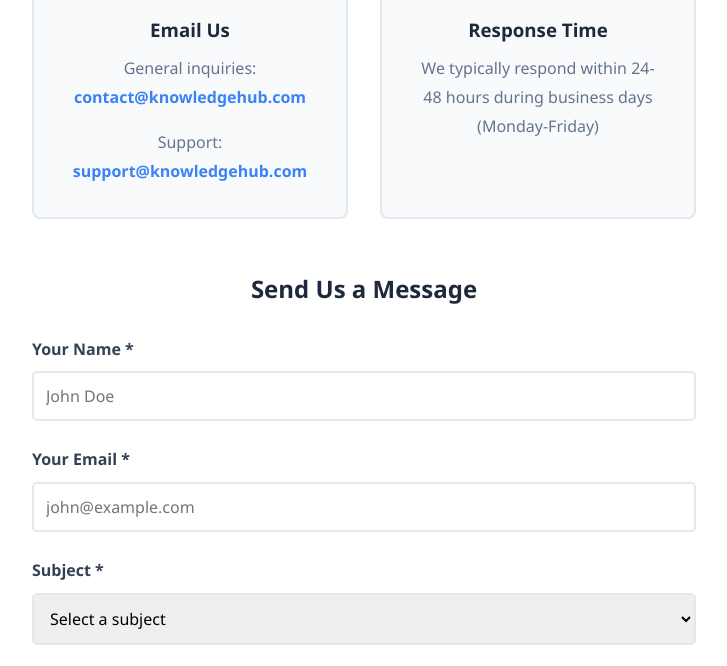
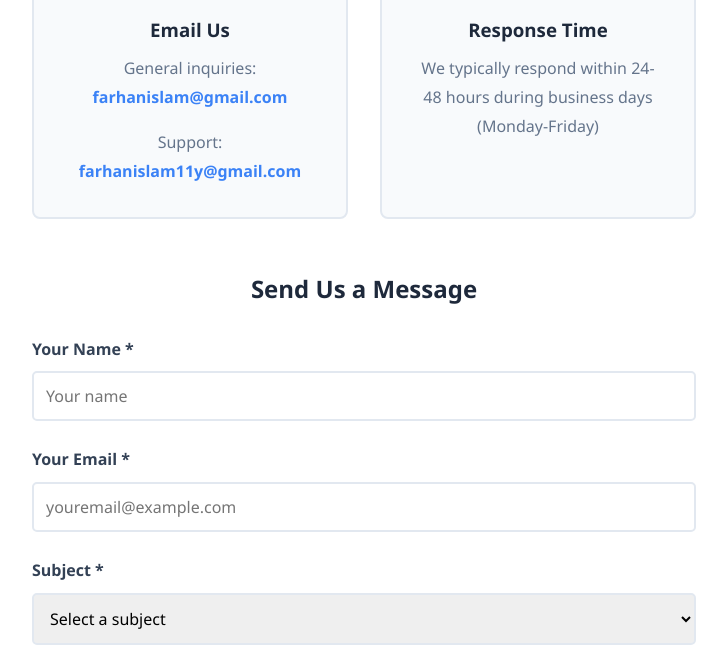
Before and after one commit to Farhan17-code/Finance-today, a plain HTML site: page contact.html in a window 1280 px wide. Shown: the part 686-1352 px from the top of the page, without its empty margins (276-1003 px from the left). Drawn offline with Linux system fonts and the light colour scheme.

Commit message:
Update contact.html

```diff
--- a/contact.html
+++ b/contact.html
@@ -256,9 +256,9 @@
                     <div class="contact-box-icon">📧</div>
                     <h3>Email Us</h3>
                     <p>General inquiries:</p>
-                    <a href="mailto:contact@knowledgehub.com">contact@knowledgehub.com</a>
+                    <a href="farhanislam11y@gmail.com">farhanislam@gmail.com</a>
                     <p style="margin-top: 1rem;">Support:</p>
-                    <a href="mailto:support@knowledgehub.com">support@knowledgehub.com</a>
+                    <a href="mailto:farhanislam11y@gmail.com">farhanislam11y@gmail.com</a>
                 </div>
 
                 <div class="contact-box">
@@ -274,12 +274,12 @@
                 <form action="#" method="post">
                     <div class="form-group">
                         <label for="name">Your Name *</label>
-                        <input type="text" id="name" name="name" required placeholder="John Doe">
+                        <input type="text" id="name" name="name" required placeholder="Your name">
                     </div>
 
                     <div class="form-group">
                         <label for="email">Your Email *</label>
-                        <input type="email" id="email" name="email" required placeholder="john@example.com">
+                        <input type="email" id="email" name="email" required placeholder="youremail@example.com">
                     </div>
 
                     <div class="form-group">
```
